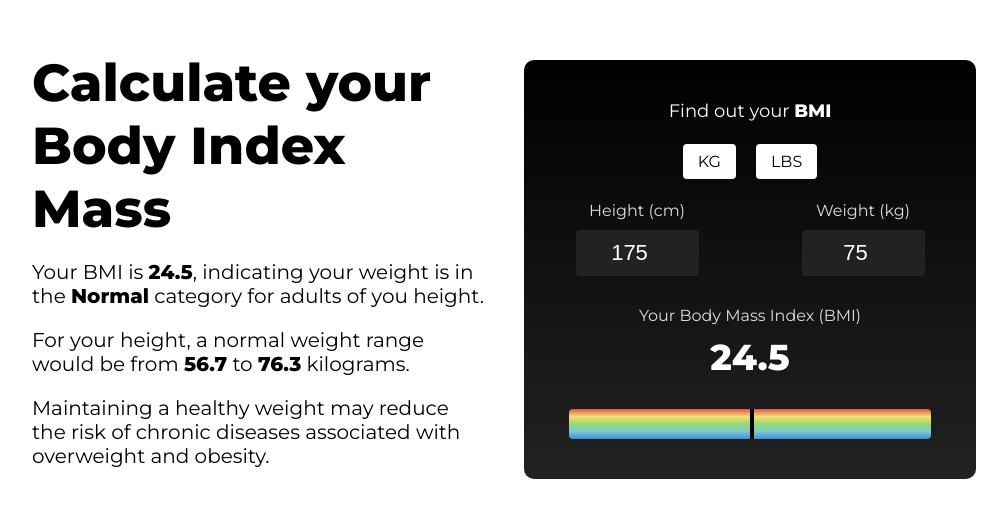
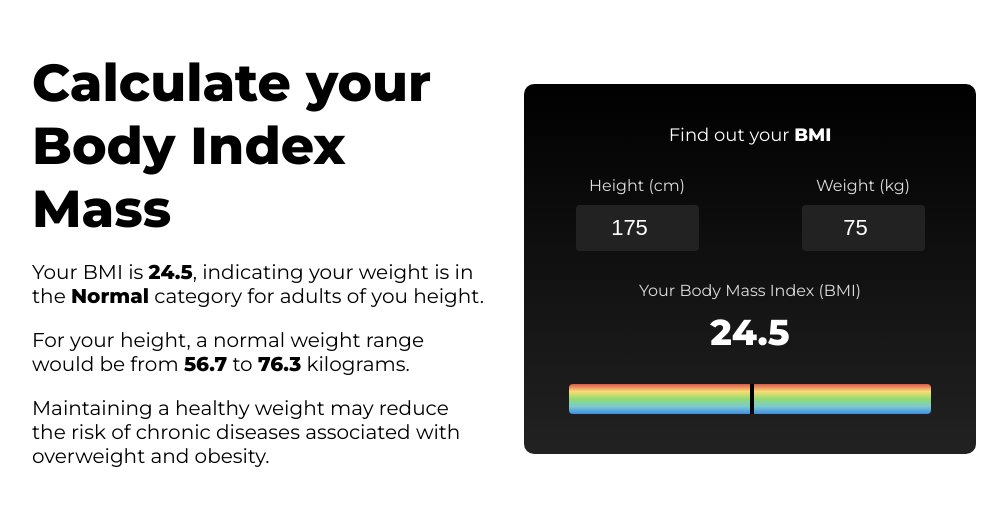
Before and after one commit to celigx/bmi-calculator, a React (Create React App) app: page / in a window 1280 px wide. Shown: the part 131-648 px from the top of the page, without its empty margins (136-1143 px from the left). Built offline with nearby package versions, Linux system fonts and the light colour scheme.

Commit message:
Remove buttons

```diff
--- a/src/App.js
+++ b/src/App.js
@@ -27,10 +27,6 @@ function App() {
 
       <div className="inputContainer">
         <p className="title">Find out your <b>BMI</b></p>
-        <div className="buttonContainer">
-          <a>KG</a>
-          <a>LBS</a>
-        </div>
         <div className="heightWeightContainer">
           <div className="height">
             <p className="text">Height (cm)</p>
```
